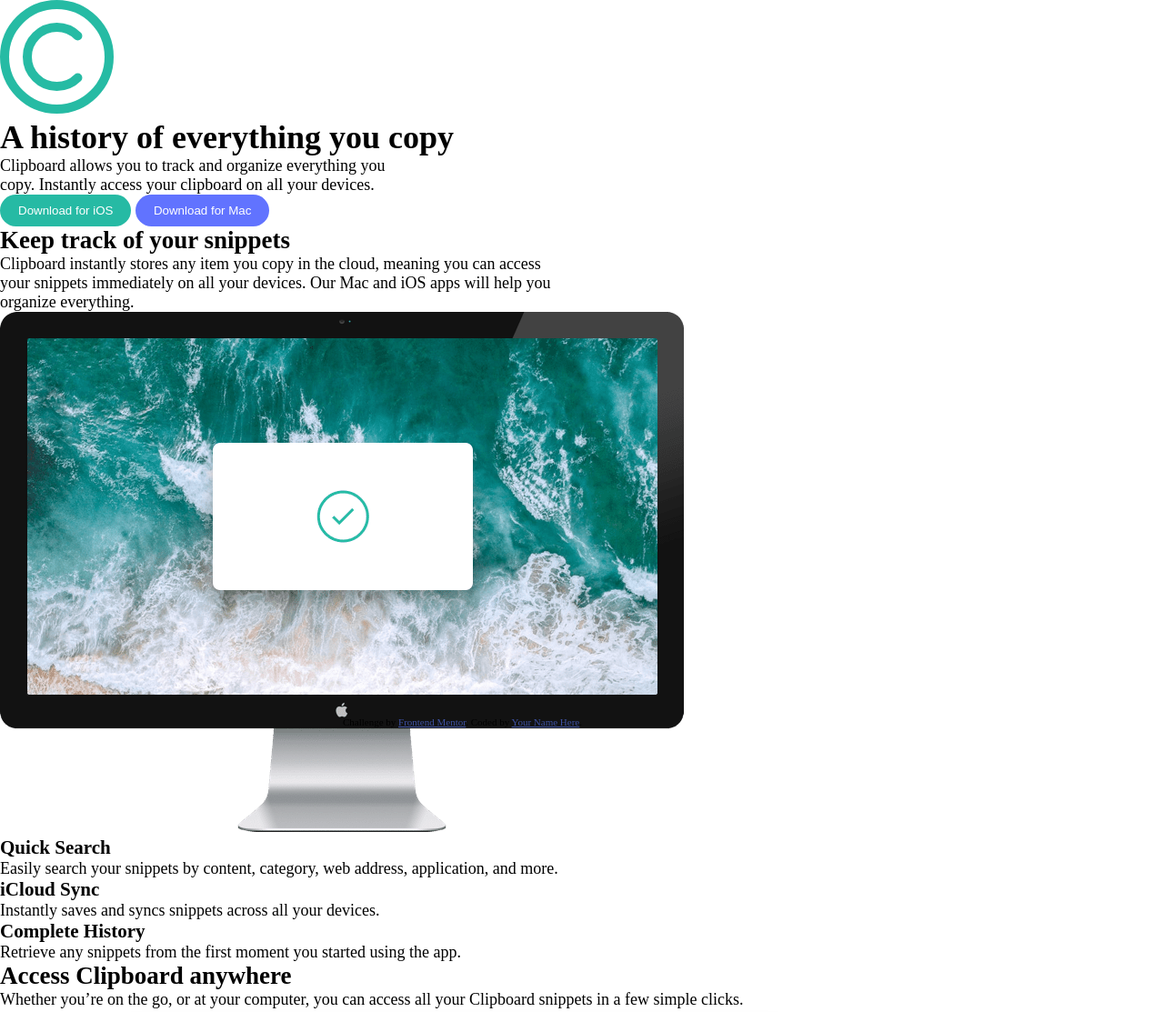
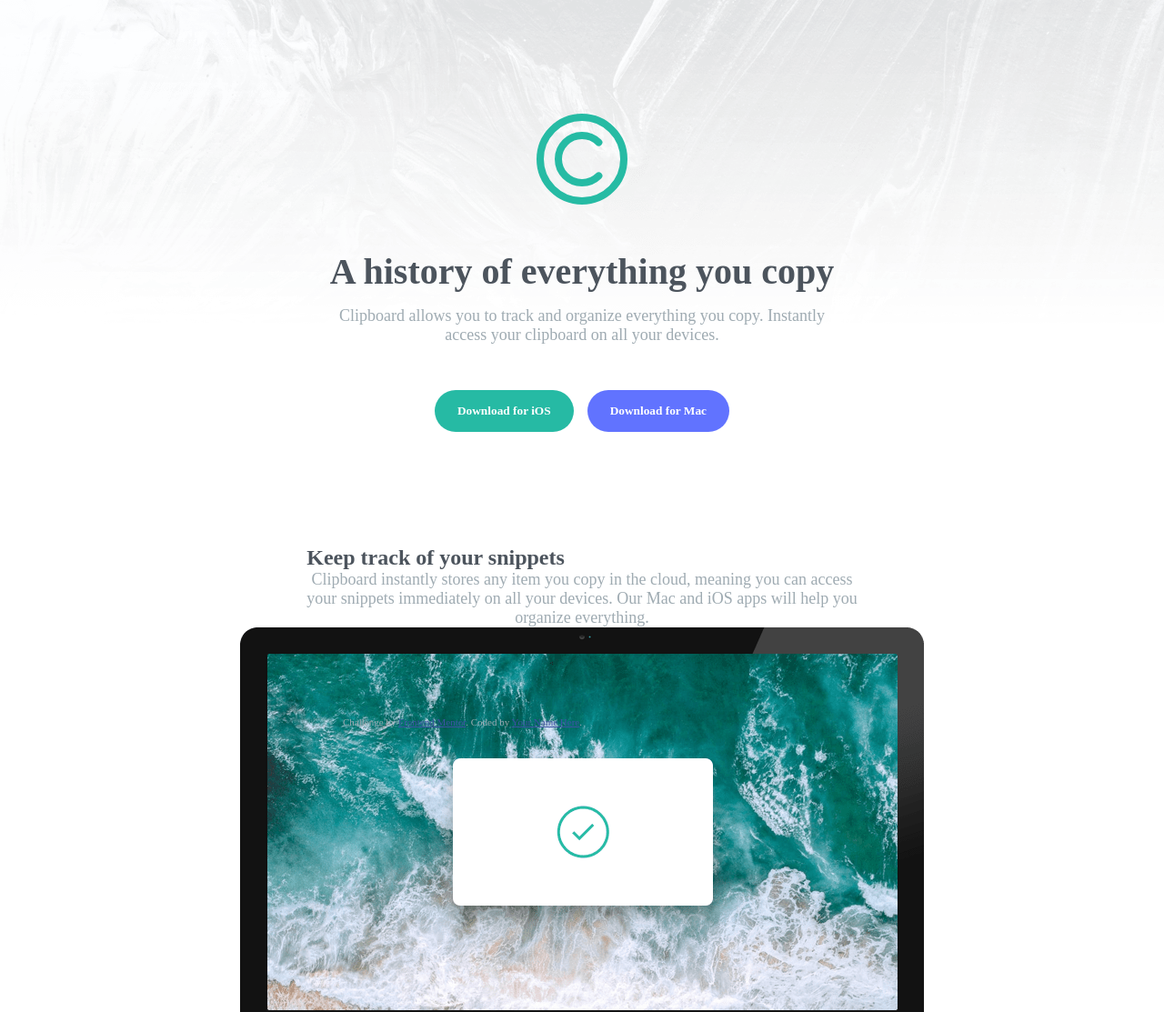
Before and after one commit to leopaul29/frontendmentor-clipboard-landing-page-master, a plain HTML site: page index.html in a window 1280 px wide. Shown: the top 1113 px of the page at 91% size. Drawn offline with Linux system fonts and the light colour scheme; a web font is replaced by a local one.

Commit message:
style header

```diff
--- a/index.html
+++ b/index.html
@@ -11,20 +11,24 @@
 </head>
 <body class="container">
   <header class="header">
-    <img src="images/logo.svg" alt="logo" class="logo">
-    <h1 class="header__title title__h1">A history of everything you copy</h1>
-    <p class="header__description">
-      Clipboard allows you to track and organize everything you <br>
-      copy. Instantly access your clipboard on all your devices.
-    </p>
-    <button class="btn-primary">Download for iOS</button>
-    <button class="btn-secondary">Download for Mac</button>
+    <img src="images/logo.svg" alt="logo" class="header__logo">
+    <div class="header__content">
+      <h1 class="header__title title-h1">A history of everything you copy</h1>
+      <p class="header__description">
+        Clipboard allows you to track and organize everything you
+        copy. Instantly <br>access your clipboard on all your devices.
+      </p>
+    </div>
+    <div class="header__buttons">
+      <button class="btn-primary">Download for iOS</button>
+      <button class="btn-secondary">Download for Mac</button>
+    </div>
   </header>
 
   <main class="main">
     <section id="snippets" class="section">
       <div class="section__header">
-        <h2 class="section__title title__h2">Keep track of your snippets</h2>
+        <h2 class="section__title title-h2">Keep track of your snippets</h2>
         <p class="section__description">
           Clipboard instantly stores any item you copy in the cloud, meaning you can access<br>
           your snippets immediately on all your devices. Our Mac and iOS apps will help you<br>
@@ -40,19 +44,19 @@
         <div class="section__content">
           <div class="vertical__details">
             <div class="section__detail">
-              <h3 class="detail__title title__h3">Quick Search</h3>
+              <h3 class="detail__title title-h3">Quick Search</h3>
               <p class="detail__description">
                 Easily search your snippets by content, category, web address, application, and more.
               </p>
             </div>
             <div class="section__detail">
-              <h3 class="detail__title title__h3">iCloud Sync</h3>
+              <h3 class="detail__title title-h3">iCloud Sync</h3>
               <p class="detail__description">
                 Instantly saves and syncs snippets across all your devices.
               </p>
             </div>
             <div class="section__detail">
-              <h3 class="detail__title title__h3">Complete History</h3>
+              <h3 class="detail__title title-h3">Complete History</h3>
               <p class="detail__description">
                 Retrieve any snippets from the first moment you started using the app.
               </p>
@@ -64,7 +68,7 @@
 
     <section id="clipboard" class="section">
       <div class="section__header">
-        <h2 class="section__title title__h2">Access Clipboard anywhere</h2>
+        <h2 class="section__title title-h2">Access Clipboard anywhere</h2>
         <p class="section__description">
           Whether you’re on the go, or at your computer, you can access all your Clipboard
           snippets in a few simple clicks.
@@ -78,7 +82,7 @@
 
     <section id="workflow" class="section">
       <div class="section__header">
-        <h2 class="section__title title__h2">Supercharge your workflow</h2>
+        <h2 class="section__title title-h2">Supercharge your workflow</h2>
         <p class="section__description">
           We’ve got the tools to boost your productivity.
         </p>
@@ -88,21 +92,21 @@
         <div class="horizontal__details">
           <div class="section__detail">
             <img src="images/icon-blacklist.svg" alt="icon-blacklist">
-            <h3 class="detail__title title__h3">Create blacklists</h3>
+            <h3 class="detail__title title-h3">Create blacklists</h3>
             <p class="detail__description">
               Ensure sensitive information never makes its way to your clipboard by excluding certain sources.
             </p>
           </div>
           <div class="section__detail">
             <img src="images/icon-text.svg" alt="icon-text">
-            <h3 class="detail__title title__h3">Plain text snippets</h3>
+            <h3 class="detail__title title-h3">Plain text snippets</h3>
             <p class="detail__description">
               Remove unwanted formatting from copied text for a consistent look.
             </p>
           </div>
           <div class="section__detail">
             <img src="images/icon-preview.svg" alt="icon-preview>
-            <h3 class="detail__title title__h3">Sneak preview</h3>
+            <h3 class="detail__title title-h3">Sneak preview</h3>
             <p class="detail__description">
               Quick preview of all snippets on your Clipboard for easy access.
             </p>
@@ -121,7 +125,7 @@
 
     <section id="download" class="section">
       <div class="section__header">
-        <h2 class="section__title title__h2">Clipboard for iOS and Mac OS</h2>
+        <h2 class="section__title title-h2">Clipboard for iOS and Mac OS</h2>
         <p class="section__description">
           Available for free on the App Store. Download for Mac or iOS, sync with iCloud
           and you’re ready to start adding to your clipboard.
--- a/style.less
+++ b/style.less
@@ -1,11 +1,16 @@
 // variables
-@mobile-width: 375px;
-@desktop-width: 1440px;
-@primary: hsl(171, 66%, 44%);
-@secondary: hsl(233, 100%, 69%);
-@dark-gray: hsl(210, 10%, 33%);
-@gray: hsl(201, 11%, 66%);
-@white: hsl(0, 100%, 100%);
+#dimension() {
+  mobile-width: 375px;
+  desktop-width: 1440px;
+}
+
+#colors() {
+  primary: hsl(171, 66%, 44%);
+  secondary: hsl(233, 100%, 69%);
+  dark-gray: hsl(210, 10%, 33%);
+  gray: hsl(201, 11%, 66%);
+  white: hsl(0, 100%, 100%);
+}
 
 // attribution
 .attribution {
@@ -30,27 +35,114 @@
 }
 
 // mixins
+.text-darkgray {
+  color: #colors[dark-gray];
+}
+.text-gray {
+  color: #colors[gray];
+}
+.white {
+  color: #colors[white];
+}
+.bgc-primary {
+  background-color: #colors[primary];
+}
+.bgc-secondary {
+  background-color: #colors[secondary];
+}
+.based-font {
+  font-family: "Bai Jamjuree";
+  font-weight: 400;
+}
 .button {
-  color: @white;
-  padding: 10px 20px;
-  border-radius: 20px;
+  .white();
+  .based-font();
+  padding: 15px 25px;
+  border-radius: 30px;
   border: 0;
+}
+.title {
+  .text-darkgray();
+  font-weight: 600;
 }
 
 // components
+.title-h1 {
+  .title();
+  font-size: 40px;
+}
+.title-h2 {
+  .title();
+  font-size: 24px;
+}
+.title-h3 {
+  .title();
+  font-size: 20px;
+}
 .btn-primary {
   .button();
-  background-color: @primary;
+  .bgc-primary();
+  font-weight: 600;
 }
-
 .btn-secondary {
   .button();
-  background-color: @secondary;
+  .bgc-secondary();
+  font-weight: 600;
 }
 
 // container
-.container {
-  max-width: @desktop-width;
+body {
+  max-width: #dimension[desktop-width];
   margin: auto;
   font-size: 18px;
+  .based-font();
+  .text-gray();
 }
+
+// header
+.header {
+  display: flex;
+  flex-direction: column;
+  align-items: center;
+  gap: 50px;
+  background-image: url("images/bg-header-desktop.png");
+  background-repeat: no-repeat;
+  padding: 125px 0px;
+  .header__logo {
+    width: 100px;
+  }
+  .header__content {
+    text-align: center;
+    .header__title {
+      margin-bottom: 15px;
+    }
+  }
+  .header__buttons {
+    display: flex;
+    flex-direction: row;
+    gap: 15px;
+  }
+}
+
+// main
+.main {
+  display: flex;
+  flex-direction: column;
+  align-items: center;
+  margin: auto;
+}
+
+// section
+.section {
+  display: flex;
+  flex-direction: column;
+  align-items: center;
+  margin: auto;
+  .section__header {
+  }
+  .section__title {
+  }
+  .section__description {
+    text-align: center;
+  }
+}
```
Also changed, not shown: style.css.
